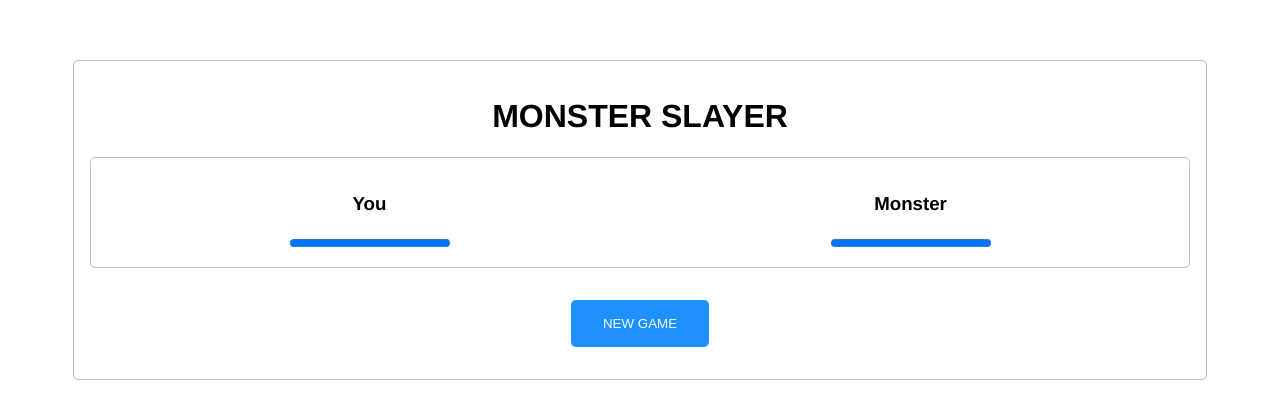
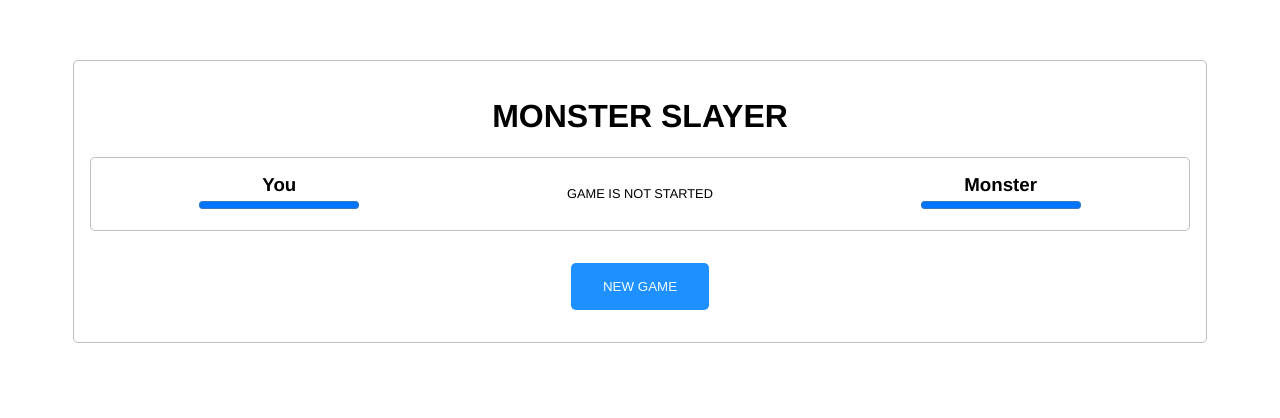
Before and after one commit to xthirtysix/monster-slayer, a Vue app: page / in a window 1280 px wide. Shown: the top 418 px of the page. Built offline with nearby package versions, Linux system fonts and the light colour scheme.

Commit message:
Add game status display

```diff
--- a/package.json
+++ b/package.json
@@ -20,7 +20,7 @@
     "eslint": "^6.7.2",
     "eslint-plugin-import": "^2.20.2",
     "eslint-plugin-vue": "^6.2.2",
-    "sass": "^1.26.5",
+    "sass": "^1.26.7",
     "sass-loader": "^8.0.2",
     "vue-template-compiler": "^2.6.11"
   }
--- a/src/App.vue
+++ b/src/App.vue
@@ -3,7 +3,8 @@
     <h1 class="main-header">{{ name }}</h1>
     <Rivals
       :playerHP="playerHealth"
-      :monsterHP="monsterHealth"/>
+      :monsterHP="monsterHealth"
+      :status="status"/>
     <Actionbar
       @startGame="startGame"
       @attack="roundWithAttack"
@@ -21,6 +22,7 @@
 import Rivals from './components/Rivals.vue';
 import Actionbar from './components/Actionbar.vue';
 import Battlelog from './components/Battlelog.vue';
+
 import {
   MAX_HEALTH,
   HEALTH_RESTORED,
@@ -36,6 +38,7 @@ export default {
       playerHealth: MAX_HEALTH.PLAYER,
       monsterHealth: MAX_HEALTH.MONSTER,
       log: [],
+      status: 'Game is not started',
     };
   },
   components: {
@@ -49,6 +52,7 @@ export default {
       this.isGameRunning = true;
       this.playerHealth = (MAX_HEALTH.PLAYER * MAX_PERCENT) / MAX_HEALTH.PLAYER;
       this.monsterHealth = (MAX_HEALTH.MONSTER * MAX_PERCENT) / MAX_HEALTH.MONSTER;
+      this.status = 'Fight!';
     },
     calcDamage(min, max) {
       return Math.max(Math.floor(Math.random() * max) + 1, min);
@@ -95,6 +99,7 @@ export default {
     },
     run() {
       this.isGameRunning = false;
+      this.status = 'You flee the battle... how dare You?';
     },
     round(playerAttackType) {
       // Player turn
@@ -119,6 +124,7 @@ export default {
 
       if (this.monsterHealth <= 0) {
         this.monsterHealth = 0;
+        this.status = 'You win!';
         this.isGameRunning = false;
         return;
       }
@@ -132,6 +138,7 @@ export default {
 
       if (this.playerHealth <= 0) {
         this.playerHealth = 0;
+        this.status = 'You loose!';
         this.isGameRunning = false;
       }
     },
--- /dev/null
+++ b/src/components/Gamestatus.vue
@@ -0,0 +1,19 @@
+<template>
+  <span class="game-status">
+    {{ status }}
+  </span>
+</template>
+
+<script>
+export default {
+  props: {
+    status: String,
+  },
+};
+</script>
+
+<style type='scss'>
+.game-status {
+  text-transform: uppercase;
+}
+</style>
--- a/src/components/Rivals.vue
+++ b/src/components/Rivals.vue
@@ -9,6 +9,9 @@
           max="100"
           :value="playerHP">
           </progress>
+      </li>
+      <li class="game-status">
+        <Gamestatus :status="status"/>
       </li>
       <li>
         <h3>Monster</h3>
@@ -23,10 +26,16 @@
 </template>
 
 <script>
+import Gamestatus from './Gamestatus.vue';
+
 export default {
   props: {
     playerHP: Number,
     monsterHP: Number,
+    status: String,
+  },
+  components: {
+    Gamestatus,
   },
 };
 </script>
@@ -39,13 +48,24 @@ export default {
     @include border;
   }
 
+  h3 {
+    margin: 0;
+  }
+
   ul {
     @include list-reset;
   }
 
+  .game-status {
+    font-size: 0.8rem;
+    display: flex;
+    align-items: center;
+    justify-content: center;
+  }
+
   .rivals__list {
     display: grid;
-    grid-template-columns: 1fr 1fr;
+    grid-template-columns: 1fr 1fr 1fr;
     grid-column-gap: 1rem;
   }
 </style>
```
